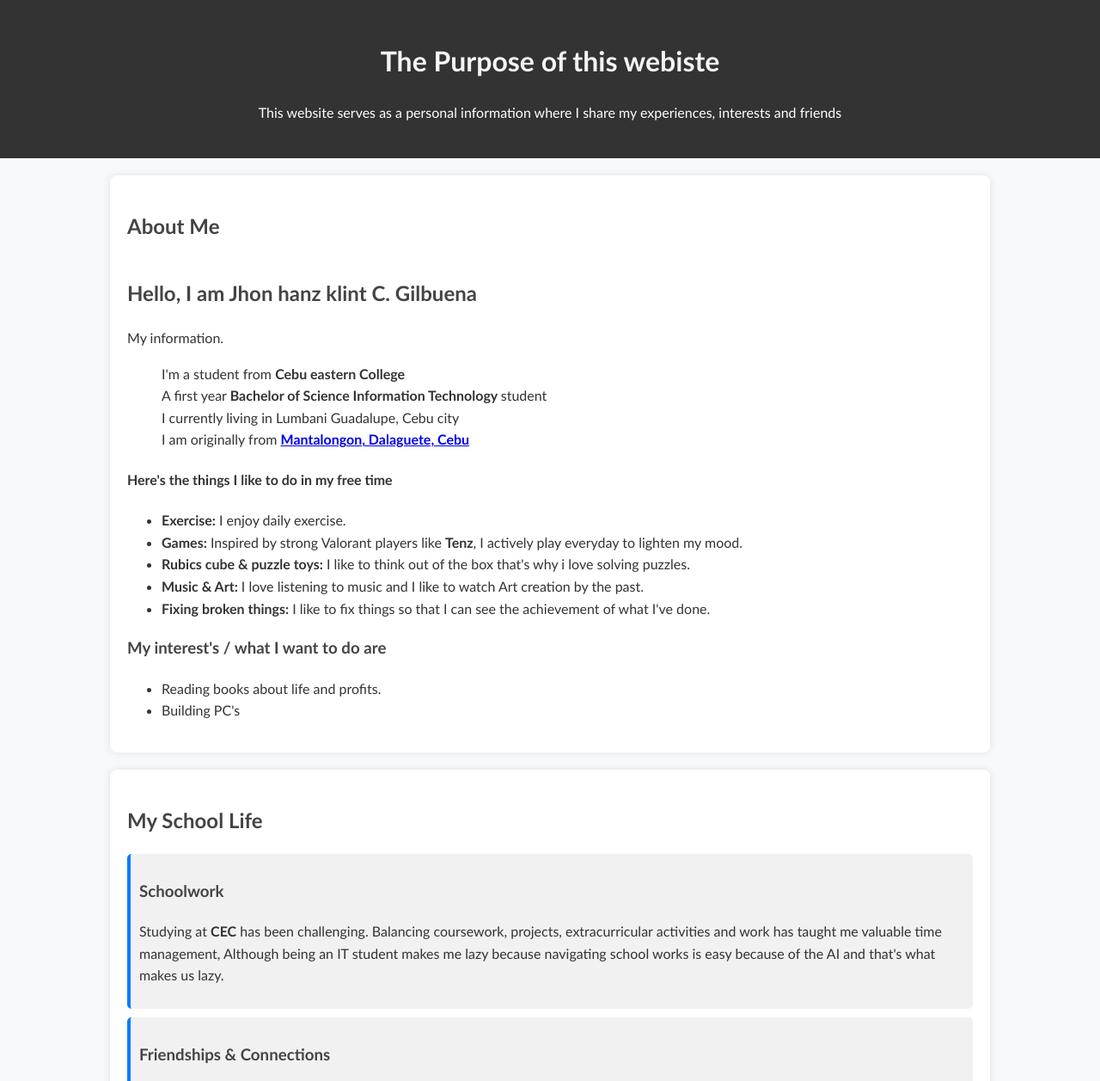
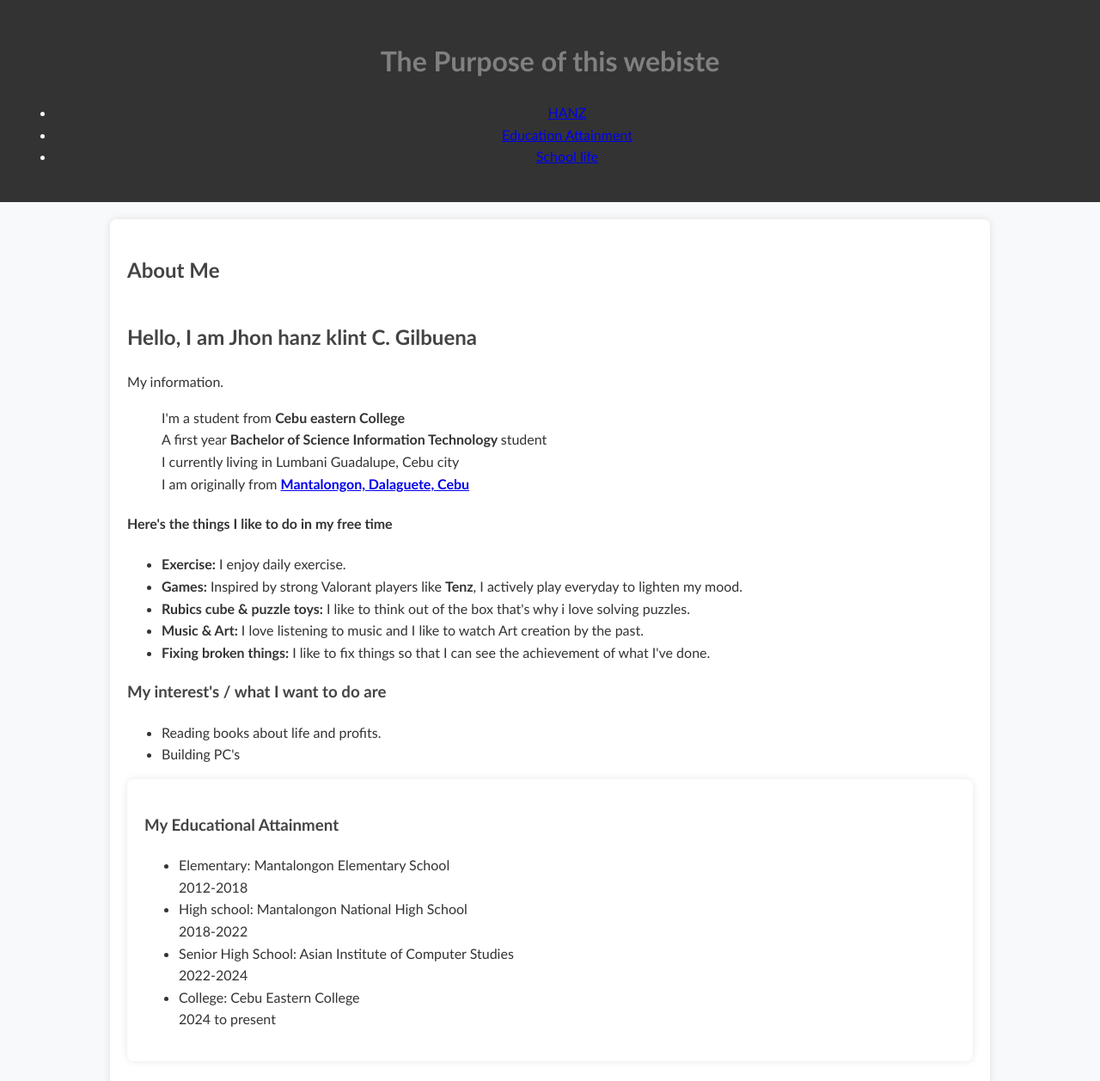
Before and after one commit to goldstickfish/goldstickfish.github.io, a plain HTML site: page porpuse.html in a window 1280 px wide. Shown: the top 1257 px of the page at 86% size. Drawn offline with Linux system fonts and the light colour scheme.

Commit message:
Update porpuse.html

```diff
--- a/porpuse.html
+++ b/porpuse.html
@@ -8,8 +8,14 @@
 </head>
 <body>
     <header>
-        <h1 style="color: whitesmoke;">The Purpose of this webiste</h1>
-        <p>This website serves as a personal information where I share my experiences, interests and friends</p>
+        <h1 style="color: grey;">The Purpose of this webiste</h1>
+            <nav>
+            <ul>
+                <li><a href="#about">HANZ</a></li>
+                <li><a href="#educ">Education Attainment</a></li>
+                <li><a href="#blog">School life</a></li>
+            </ul>
+        </nav>
     </header>
 
     <main>
@@ -42,6 +48,15 @@
                         <li>Building PC's</li>
 
                     </ul>
+                    <section id="educ">
+                    <h3>My Educational Attainment</h3>
+                    <ul>
+                        <li>Elementary: Mantalongon Elementary School <br>2012-2018</li>
+                        <li>High school: Mantalongon National High School <br> 2018-2022</li>
+                        <li>Senior High School: Asian Institute of Computer Studies <br>2022-2024</li>
+                        <li>College: Cebu Eastern College <br>2024 to present</li>
+                    </ul>
+                </section>
                 </div>
             </div>
         </section>
@@ -77,12 +92,12 @@
         <section id="contact">
             <h2>Want to Connect</h2>
             <p>Feel free to explore my website!</p>
-            <button onclick="location.href='index.html'">Go to portfolio page</button>
+            <button onclick="location.href='index.html'">Go to front page</button>
         </section>
     </main>
 
     <footer>
-        <p>&copy; 2025 My Website | All rights reserved.</p>
+        <p> CEC2025 WST portolio: JHKG | GOD IS GOOD.</p>
     </footer>
 </body>
 </html>
```
